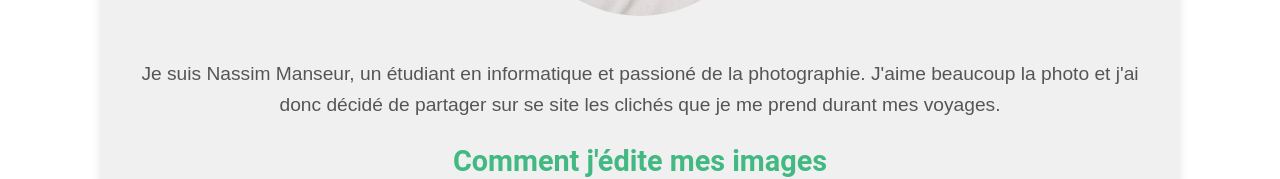
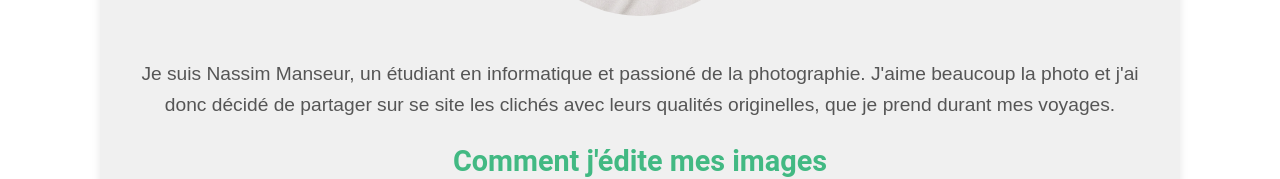
Before and after one commit to ManseurNassim/PhotoNassim, a Vue app: page /about in a window 1280 px wide. Shown: the part 423-602 px from the top of the page. Built offline with nearby package versions, Linux system fonts and the light colour scheme.

Commit message:
correction texte

```diff
--- a/src/components/AboutPage.vue
+++ b/src/components/AboutPage.vue
@@ -6,7 +6,7 @@
 
     <!-- Biographie détaillée -->
     <p>
-      Je suis Nassim Manseur, un étudiant en informatique et passioné de la photographie. J'aime beaucoup la photo et j'ai donc décidé de partager sur se site les clichés que je me prend durant mes voyages.
+      Je suis Nassim Manseur, un étudiant en informatique et passioné de la photographie. J'aime beaucoup la photo et j'ai donc décidé de partager sur se site les clichés avec leurs qualités originelles, que je prend durant mes voyages.
     </p><!-- Section d'édition des images -->
     <h2>Comment j'édite mes images</h2>
     <div class="editing-steps-container">
```
